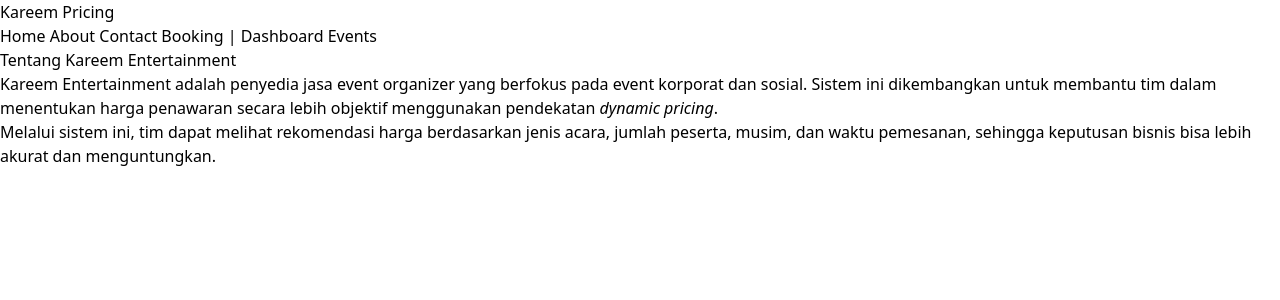
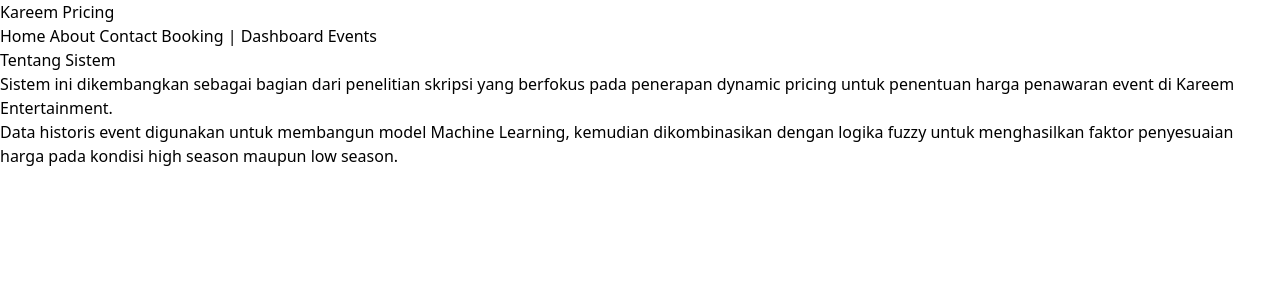
Before and after one commit to kiraascoder/kareem-e, a Vue app in the folder frontend/: page /about in a window 1280 px wide. Shown: the top 300 px of the page. Built offline with nearby package versions, Linux system fonts and the light colour scheme.

Commit message:
Update AboutView.vue

```diff
--- a/frontend/src/views/AboutView.vue
+++ b/frontend/src/views/AboutView.vue
@@ -3,18 +3,16 @@
 
 <template>
   <section>
-    <h2 class="text-2xl font-semibold mb-3">Tentang Kareem Entertainment</h2>
+    <h2 class="text-2xl font-semibold mb-3">Tentang Sistem</h2>
     <p class="text-gray-700 mb-3 max-w-2xl">
-      Kareem Entertainment adalah penyedia jasa event organizer yang
-      berfokus pada event korporat dan sosial. Sistem ini dikembangkan
-      untuk membantu tim dalam menentukan harga penawaran secara lebih objektif
-      menggunakan pendekatan <i>dynamic pricing</i>.
+      Sistem ini dikembangkan sebagai bagian dari penelitian skripsi yang
+      berfokus pada penerapan dynamic pricing untuk penentuan harga penawaran
+      event di Kareem Entertainment.
     </p>
-
     <p class="text-gray-700 max-w-2xl">
-      Melalui sistem ini, tim dapat melihat rekomendasi harga berdasarkan
-      jenis acara, jumlah peserta, musim, dan waktu pemesanan, sehingga
-      keputusan bisnis bisa lebih akurat dan menguntungkan.
+      Data historis event digunakan untuk membangun model Machine Learning,
+      kemudian dikombinasikan dengan logika fuzzy untuk menghasilkan faktor
+      penyesuaian harga pada kondisi high season maupun low season.
     </p>
   </section>
 </template>
```
